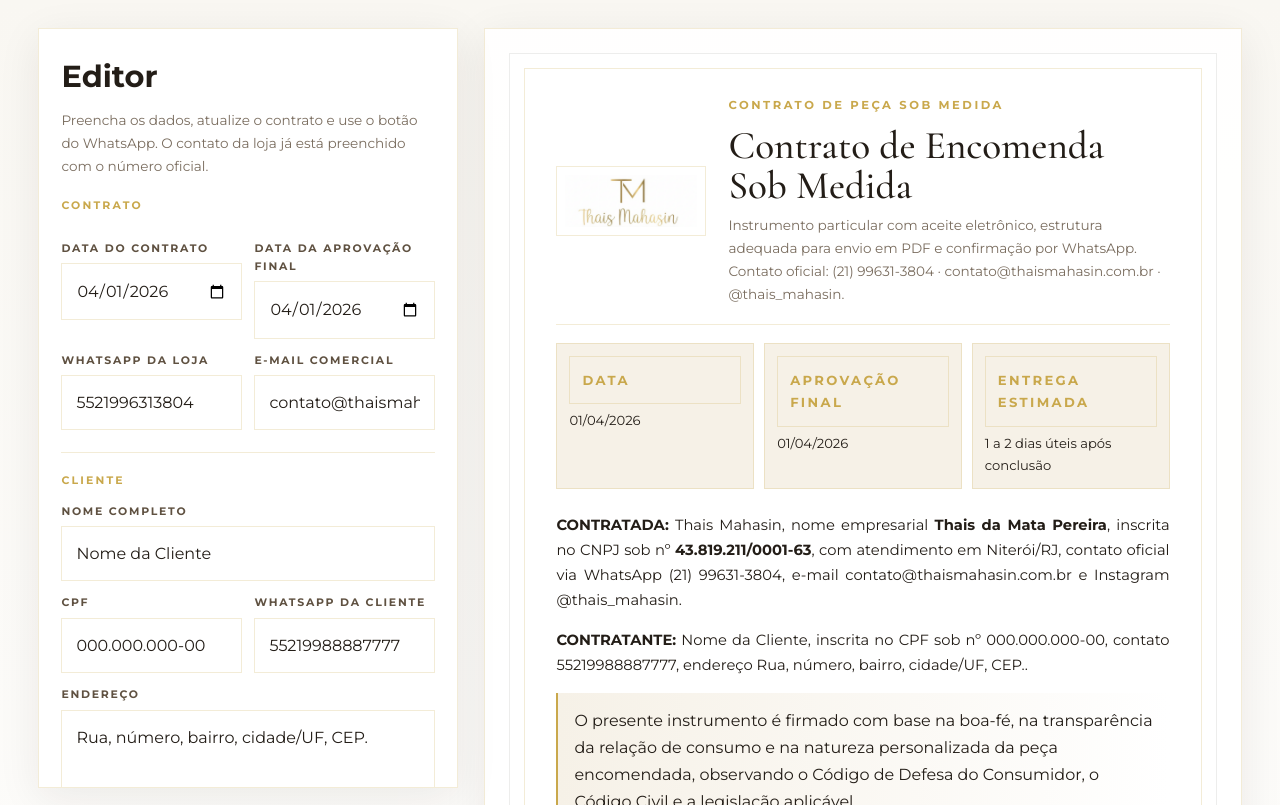
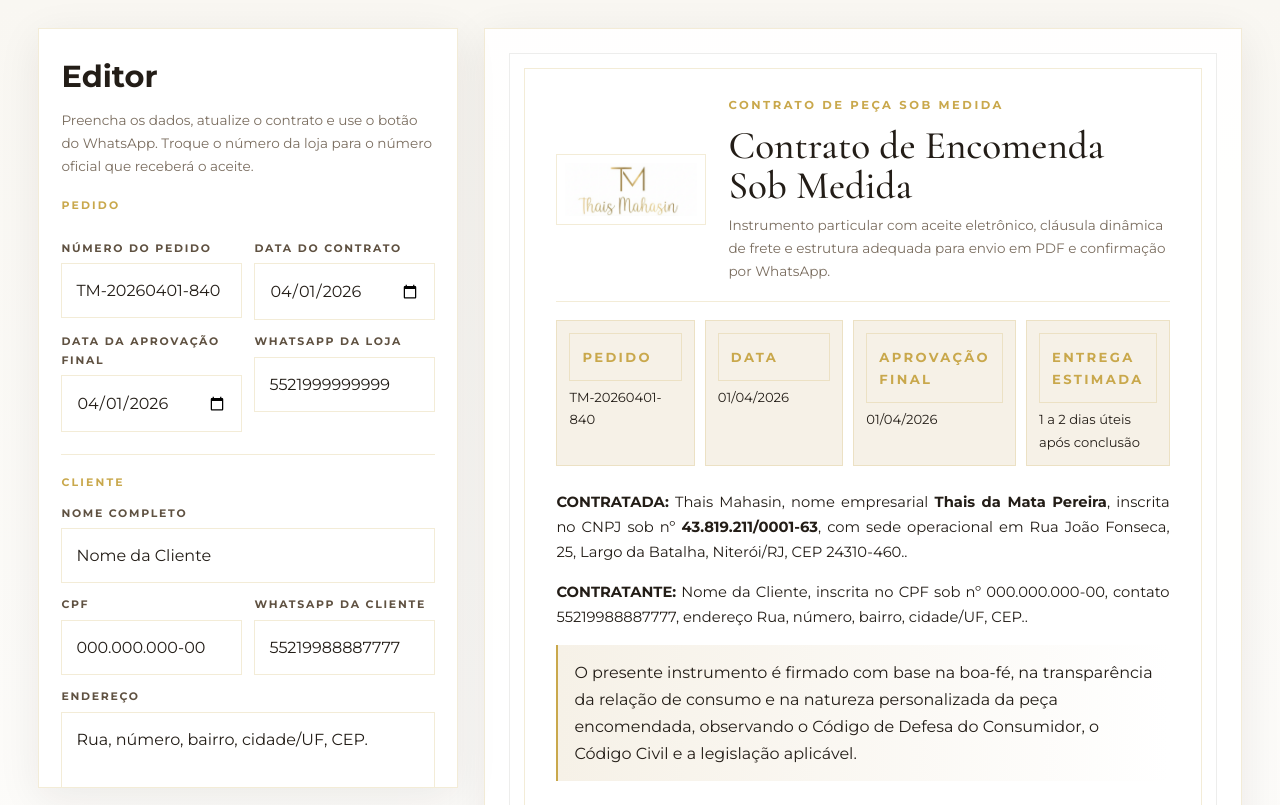
Before and after one commit to thais-mahasin/site, a plain HTML site: page contract.html in a window 1280 px wide. Shown: the top 805 px of the page. Drawn offline with nearby package versions, Linux system fonts and the light colour scheme.

Commit message:
Update contract details and improve text clarity

```diff
--- a/contract.html
+++ b/contract.html
@@ -80,7 +80,7 @@
     .contract-logo { width: 150px; background: #fff; border: 1px solid var(--line); padding: 8px; }
     .contract-title { margin: 0 0 8px; font-size: 2.45rem; line-height: 1.02; }
     .contract-sub { color: var(--muted); font-size: .85rem; }
-    .ribbon { display: grid; grid-template-columns: repeat(3, 1fr); gap: 10px; margin: 18px 0 24px; }
+    .ribbon { display: grid; grid-template-columns: repeat(4, 1fr); gap: 10px; margin: 18px 0 24px; }
     .ribbon div { border: 1px solid var(--line); background: var(--soft); padding: 12px; font-size: .82rem; }
     .mini { font-size: .63rem; text-transform: uppercase; letter-spacing: .18em; color: var(--gold); font-weight: 700; margin-bottom: 5px; }
     .contract-body p, .contract-body li { font-size: .92rem; text-align: justify; }
@@ -120,27 +120,28 @@
       <div class="grid">
         <aside class="panel">
           <h3 class="panel-title">Editor</h3>
-          <p class="panel-sub">Preencha os dados, atualize o contrato e use o botão do WhatsApp. O contato da loja já está preenchido com o número oficial.</p>
+          <p class="panel-sub">Preencha os dados, atualize o contrato e use o botão do WhatsApp. Troque o número da loja para o número oficial que receberá o aceite.</p>
+
           <div class="section">
-            <div class="section-name">Contrato</div>
+            <div class="section-name">Pedido</div>
             <div class="two">
+              <div>
+                <label for="orderNumber">Número do pedido</label>
+                <input id="orderNumber" />
+              </div>
               <div>
                 <label for="contractDate">Data do contrato</label>
                 <input id="contractDate" type="date" />
               </div>
+            </div>
+            <div class="two">
               <div>
                 <label for="approvalDate">Data da aprovação final</label>
                 <input id="approvalDate" type="date" />
               </div>
-            </div>
-            <div class="two">
               <div>
                 <label for="storeWhatsApp">WhatsApp da loja</label>
-                <input id="storeWhatsApp" value="5521996313804" />
-              </div>
-              <div>
-                <label for="storeEmail">E-mail comercial</label>
-                <input id="storeEmail" value="contato@thaismahasin.com.br" />
+                <input id="storeWhatsApp" value="5521999999999" />
               </div>
             </div>
           </div>
@@ -227,7 +228,7 @@
             <label for="paymentMethod">Forma de pagamento</label>
             <input id="paymentMethod" value="Pix, transferência, cartão ou outra forma ajustada entre as partes" />
             <label for="pickupAddress">Endereço de retirada</label>
-            <textarea id="pickupAddress">Sala 1001 - Av. Ernani do Amaral Peixoto, 36 - Centro, Niterói - RJ, 24020-074.</textarea>
+            <textarea id="pickupAddress">Rua João Fonseca, 25, Largo da Batalha, Niterói/RJ, CEP 24310-460.</textarea>
             <label for="extraDelivery">Observações sobre entrega</label>
             <textarea id="extraDelivery">Frete, se aplicável, será informado previamente e pago conforme combinado entre as partes.</textarea>
           </div>
@@ -239,7 +240,7 @@
           </div>
 
           <div class="hint">
-            O botão <strong>Aceitar contrato</strong> abre o WhatsApp oficial da marca com uma mensagem pronta para a cliente confirmar eletronicamente a encomenda. Esse aceite é útil como prova complementar junto com o PDF enviado à cliente.
+            O botão <strong>Aceitar contrato</strong> abre o WhatsApp com uma mensagem pronta para a cliente confirmar o pedido. Esse aceite é útil como prova complementar junto com o PDF enviado à cliente.
           </div>
         </aside>
 
@@ -258,12 +259,7 @@
       legalName: 'Thais da Mata Pereira',
       cnpj: '43.819.211/0001-63',
       city: 'Niterói/RJ',
-      pickupAddress: 'Sala 1001 - Av. Ernani do Amaral Peixoto, 36 - Centro, Niterói - RJ, 24020-074.',
-      whatsapp: '(21) 99631-3804',
-      whatsappDigits: '5521996313804',
-      email: 'contato@thaismahasin.com.br',
-      instagram: '@thais_mahasin',
-      hours: 'Seg a Sex, 9h – 18h'
+      address: 'Rua João Fonseca, 25, Largo da Batalha, Niterói/RJ, CEP 24310-460.'
     };
 
     function g(id) { return document.getElementById(id).value.trim(); }
@@ -271,6 +267,10 @@
       if (!v) return '__/__/____';
       const [y,m,d] = v.split('-');
       return `${d}/${m}/${y}`;
+    }
+    function orderNo() {
+      const d = new Date();
+      return `TM-${d.getFullYear()}${String(d.getMonth()+1).padStart(2,'0')}${String(d.getDate()).padStart(2,'0')}-${Math.floor(Math.random()*900+100)}`;
     }
     function normalizePhone(v) { return (v || '').replace(/\D/g, ''); }
 
@@ -301,6 +301,7 @@
 
     function dataObj() {
       return {
+        orderNumber: g('orderNumber'),
         contractDate: fmtDate(g('contractDate')),
         approvalDate: fmtDate(g('approvalDate')),
         clientName: g('clientName'),
@@ -334,18 +335,19 @@
           <div>
             <div class="eyebrow">Contrato de peça sob medida</div>
             <h1 class="contract-title">Contrato de Encomenda Sob Medida</h1>
-            <div class="contract-sub">Instrumento particular com aceite eletrônico, estrutura adequada para envio em PDF e confirmação por WhatsApp. Contato oficial: ${COMPANY.whatsapp} · ${COMPANY.email} · ${COMPANY.instagram}.</div>
+            <div class="contract-sub">Instrumento particular com aceite eletrônico, cláusula dinâmica de frete e estrutura adequada para envio em PDF e confirmação por WhatsApp.</div>
           </div>
         </div>
 
         <div class="ribbon">
+          <div><div class="mini">Pedido</div>${d.orderNumber}</div>
           <div><div class="mini">Data</div>${d.contractDate}</div>
           <div><div class="mini">Aprovação final</div>${d.approvalDate}</div>
           <div><div class="mini">Entrega estimada</div>${freight.eta}</div>
         </div>
 
         <div class="contract-body">
-          <p><strong>CONTRATADA:</strong> ${COMPANY.fantasyName}, nome empresarial <strong>${COMPANY.legalName}</strong>, inscrita no CNPJ sob nº <strong>${COMPANY.cnpj}</strong>, com atendimento em ${COMPANY.city}, contato oficial via WhatsApp ${COMPANY.whatsapp}, e-mail ${COMPANY.email} e Instagram ${COMPANY.instagram}.</p>
+          <p><strong>CONTRATADA:</strong> ${COMPANY.fantasyName}, nome empresarial <strong>${COMPANY.legalName}</strong>, inscrita no CNPJ sob nº <strong>${COMPANY.cnpj}</strong>, com sede operacional em ${COMPANY.address}.</p>
           <p><strong>CONTRATANTE:</strong> ${d.clientName}, inscrita no CPF sob nº ${d.clientDoc}, contato ${d.clientPhone}, endereço ${d.clientAddress}.</p>
 
           <div class="highlight">O presente instrumento é firmado com base na boa-fé, na transparência da relação de consumo e na natureza personalizada da peça encomendada, observando o Código de Defesa do Consumidor, o Código Civil e a legislação aplicável.</div>
@@ -398,7 +400,7 @@
           <p>Mensagens trocadas por WhatsApp, e-mail, Instagram, formulário eletrônico ou outro meio idôneo poderão ser utilizadas para comprovar proposta, briefing, orçamento, aprovação, prazo, alterações, envio do contrato e aceite.</p>
 
           <h3 class="clause-title">12. Aceite eletrônico e entrega de via</h3>
-          <p>O aceite deste contrato poderá ocorrer por checkbox, mensagem escrita, resposta expressa em WhatsApp, e-mail ou outro meio eletrônico que permita identificar a manifestação de vontade da CONTRATANTE vinculada a esta encomenda sob medida.</p>
+          <p>O aceite deste contrato poderá ocorrer por checkbox, mensagem escrita, resposta expressa em WhatsApp, e-mail ou outro meio eletrônico que permita identificar a manifestação de vontade da CONTRATANTE vinculada ao pedido nº <strong>${d.orderNumber}</strong>.</p>
           <p>Uma via eletrônica deste contrato deverá ser disponibilizada à CONTRATANTE em formato digital hábil, inclusive PDF, por e-mail, WhatsApp ou outro meio equivalente com possibilidade de arquivamento.</p>
 
           <h3 class="clause-title">13. Proteção de dados</h3>
@@ -410,7 +412,7 @@
           <div class="signature">
             <div class="accept-box">
               <input type="checkbox" checked />
-              <div><strong>Aceite eletrônico da cliente:</strong> declaro que li, compreendi e concordo com as cláusulas deste contrato, com as especificações aprovadas, com as condições de pagamento e com a cláusula de entrega aplicável à cidade de destino.</div>
+              <div><strong>Aceite eletrônico da cliente:</strong> declaro que li, compreendi e concordo com as cláusulas deste contrato, com as especificações aprovadas, com o pedido nº <strong>${d.orderNumber}</strong>, com as condições de pagamento e com a cláusula de entrega aplicável à cidade de destino.</div>
             </div>
             <div class="sign-grid">
               <div class="sign">
@@ -424,9 +426,19 @@
                 <span style="color: var(--muted); font-size: .78rem;">CONTRATANTE · ${d.digitalEmail}</span>
               </div>
             </div>
+            <div class="sign-grid">
+              <div class="sign">
+                <div class="line"></div>
+                <strong>Testemunha 1</strong>
+              </div>
+              <div class="sign">
+                <div class="line"></div>
+                <strong>Testemunha 2</strong>
+              </div>
+            </div>
           </div>
 
-          <div class="foot">Documento gerado em ${d.contractDate}. Recomenda-se arquivar o PDF enviado e a mensagem de aceite recebida no WhatsApp oficial ${COMPANY.whatsapp}.</div>
+          <div class="foot">Pedido ${d.orderNumber} · Documento gerado em ${d.contractDate}. Recomenda-se arquivar o PDF enviado e a mensagem de aceite recebida no WhatsApp.</div>
         </div>
       `;
     }
@@ -442,12 +454,12 @@
       const message = [
         'Olá, Thais Mahasin.',
         '',
-        `Eu, ${d.clientName}, confirmo o ACEITE ELETRÔNICO deste contrato de encomenda sob medida.`,
+        `Eu, ${d.clientName}, confirmo o ACEITE ELETRÔNICO do contrato referente ao pedido nº ${d.orderNumber}.`,
         `CPF: ${d.clientDoc}`,
         `Data do contrato: ${d.contractDate}`,
         `Data de aprovação final: ${d.approvalDate}`,
         '',
-        'Declaro que li e concordo com as cláusulas do contrato, com as especificações da peça sob medida, com as condições de pagamento, com a política de alterações, com o prazo de produção e com a cláusula de frete/entrega aplicável à minha encomenda.',
+        'Declaro que li e concordo com as cláusulas do contrato, com as especificações da peça sob medida, com as condições de pagamento, com a política de alterações, com o prazo de produção e com a cláusula de frete/entrega aplicável ao meu pedido.',
         '',
         'Também confirmo o recebimento de uma via digital do contrato.',
         '',
@@ -462,6 +474,7 @@
 
     function fillExample() {
       const today = new Date().toISOString().slice(0,10);
+      document.getElementById('orderNumber').value = orderNo();
       document.getElementById('contractDate').value = today;
       document.getElementById('approvalDate').value = today;
       document.getElementById('clientName').value = 'Marina Oliveira';
@@ -471,11 +484,11 @@
       document.getElementById('clientCity').value = 'Niterói';
       document.getElementById('clientState').value = 'RJ';
       document.getElementById('digitalEmail').value = 'marina@email.com';
-      document.getElementById('pickupAddress').value = 'Sala 1001 - Av. Ernani do Amaral Peixoto, 36 - Centro, Niterói - RJ, 24020-074.';
       updateContract();
     }
 
     (function init() {
+      document.getElementById('orderNumber').value = orderNo();
       const today = new Date().toISOString().slice(0,10);
       document.getElementById('contractDate').value = today;
       document.getElementById('approvalDate').value = today;
```
